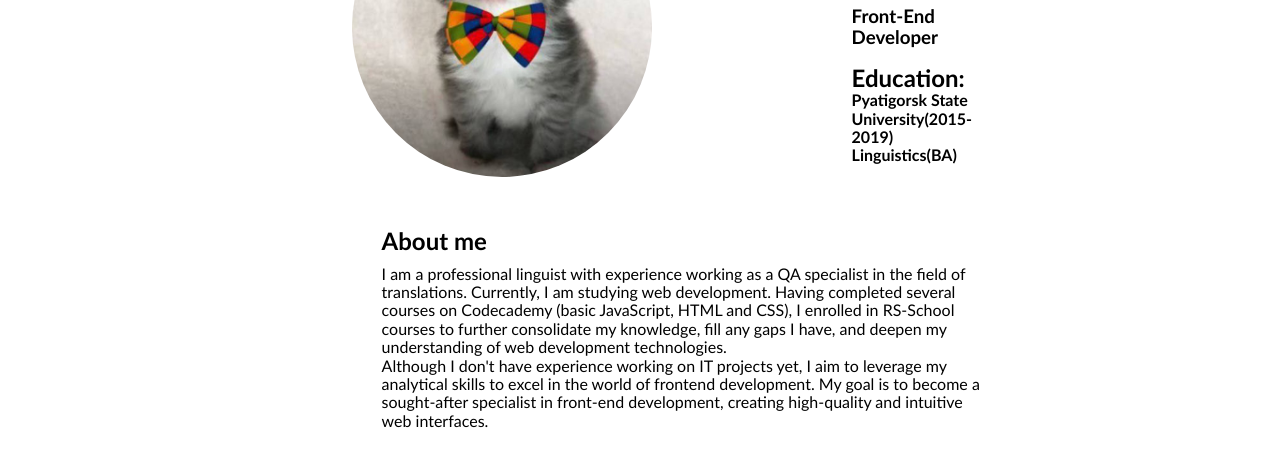
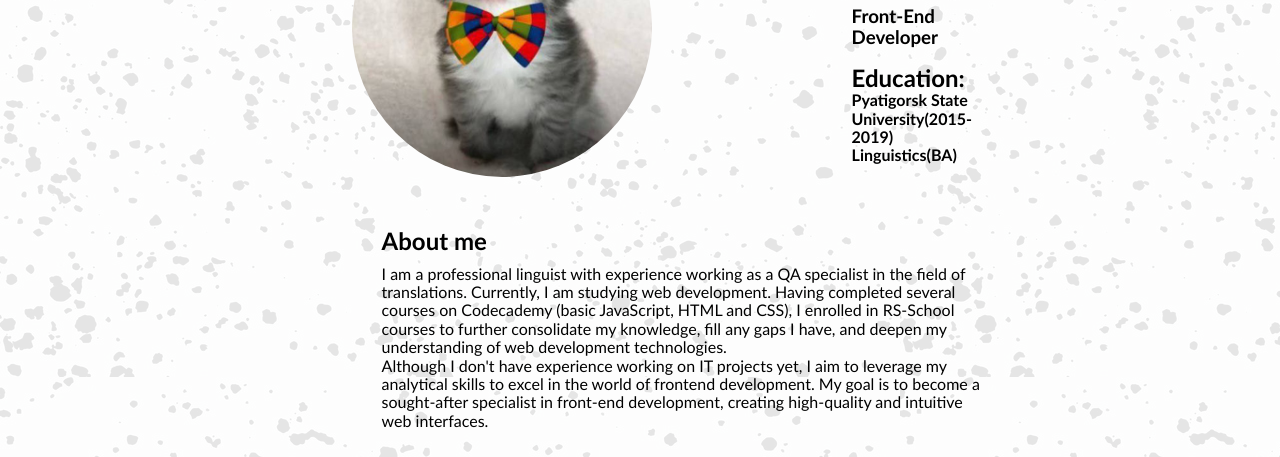
Before and after one commit to Simuzar/rsschool-cv, a plain HTML site: page index.html in a window 1280 px wide. Shown: the part 223-680 px from the top of the page. Drawn offline with Linux system fonts and the light colour scheme.

Commit message:
fix: overlay bg

```diff
--- a/style/style.css
+++ b/style/style.css
@@ -55,7 +55,7 @@
   #overlay {
     width: 100%;
     height: 100%;
-    background-image: url("../images/bg-img.jpg");
+    background-image: url("../bg-img.jpg");
     opacity: 0.1;
     z-index: -1;
     top: 0;
```
